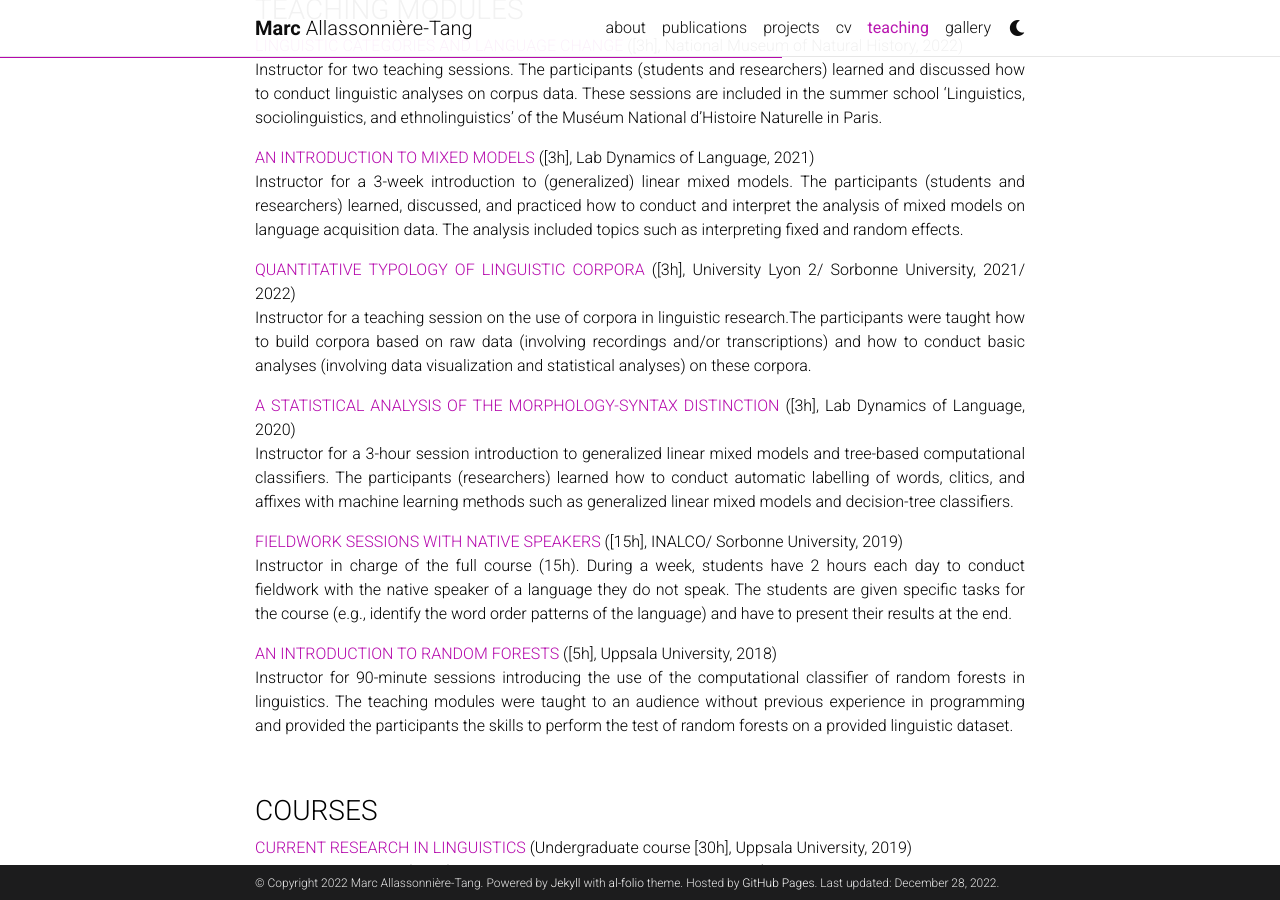
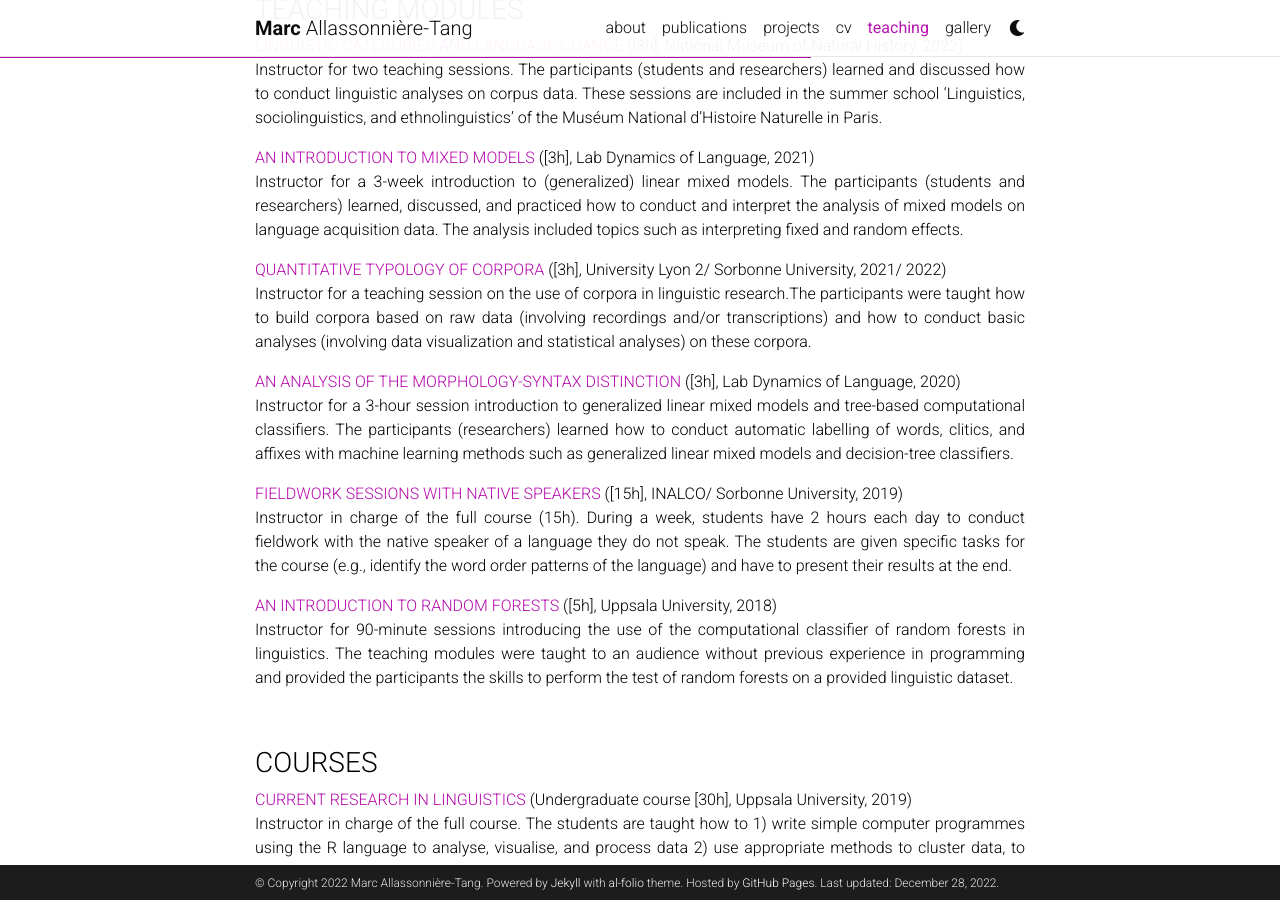
Before and after one commit to marctang/marctang.github.io, a Jekyll site: the page built from _pages/teaching.md, in a window 1280 px wide and 900 px high, scrolled down 839 px. Built offline with Jekyll 4.4.1, drawn with Linux system fonts in a browser that asks for light colours; comment, search, counter and statistics services are not loaded; a style sheet for code colours, icons or effects is not loaded.

Commit message:
Update teaching.md

```diff
--- a/_pages/teaching.md
+++ b/_pages/teaching.md
@@ -34,10 +34,10 @@ Instructor for two teaching sessions. The participants (students and researchers
 [AN INTRODUCTION TO MIXED MODELS](http://www.ddl.cnrs.fr/Info/Index.asp?Langue=FR&Page=Agenda&Jour=21&Mois=6&Annee=2021) ([3h], Lab Dynamics of Language, 2021)
 Instructor for a 3-week introduction to (generalized) linear mixed models. The participants (students and researchers) learned, discussed, and practiced how to conduct and interpret the analysis of mixed models on language acquisition data. The analysis included topics such as interpreting fixed and random effects.
 
-[QUANTITATIVE TYPOLOGY OF LINGUISTIC CORPORA](https://www.univ-lyon2.fr/medias/fichier/lesla-master-sciences-du-langage-langues-langages-et-enjeux-societaux-web_1580209073106-pdf) ([3h], University Lyon 2/ Sorbonne University, 2021/ 2022)
+[QUANTITATIVE TYPOLOGY OF CORPORA](https://www.univ-lyon2.fr/medias/fichier/lesla-master-sciences-du-langage-langues-langages-et-enjeux-societaux-web_1580209073106-pdf) ([3h], University Lyon 2/ Sorbonne University, 2021/ 2022)
 Instructor for a teaching session on the use of corpora in linguistic research.The participants were taught how to build corpora based on raw data (involving recordings and/or transcriptions) and how to conduct basic analyses  (involving data visualization and statistical analyses) on these corpora.
 
-[A STATISTICAL ANALYSIS OF THE MORPHOLOGY-SYNTAX DISTINCTION](http://www.ddl.cnrs.fr/Info/Index.asp?Langue=FR&Page=Agenda&Jour=6&Mois=3&Annee=2020) ([3h], Lab Dynamics of Language, 2020)
+[AN ANALYSIS OF THE MORPHOLOGY-SYNTAX DISTINCTION](http://www.ddl.cnrs.fr/Info/Index.asp?Langue=FR&Page=Agenda&Jour=6&Mois=3&Annee=2020) ([3h], Lab Dynamics of Language, 2020)
 Instructor for a 3-hour session introduction to generalized linear mixed models and tree-based computational classifiers. The participants (researchers) learned how to conduct automatic labelling of words, clitics, and affixes with machine learning methods such as generalized linear mixed models and decision-tree classifiers.
 
 [FIELDWORK SESSIONS WITH NATIVE SPEAKERS](https://fieldling.sciencesconf.org/) ([15h], INALCO/ Sorbonne University, 2019)
```
